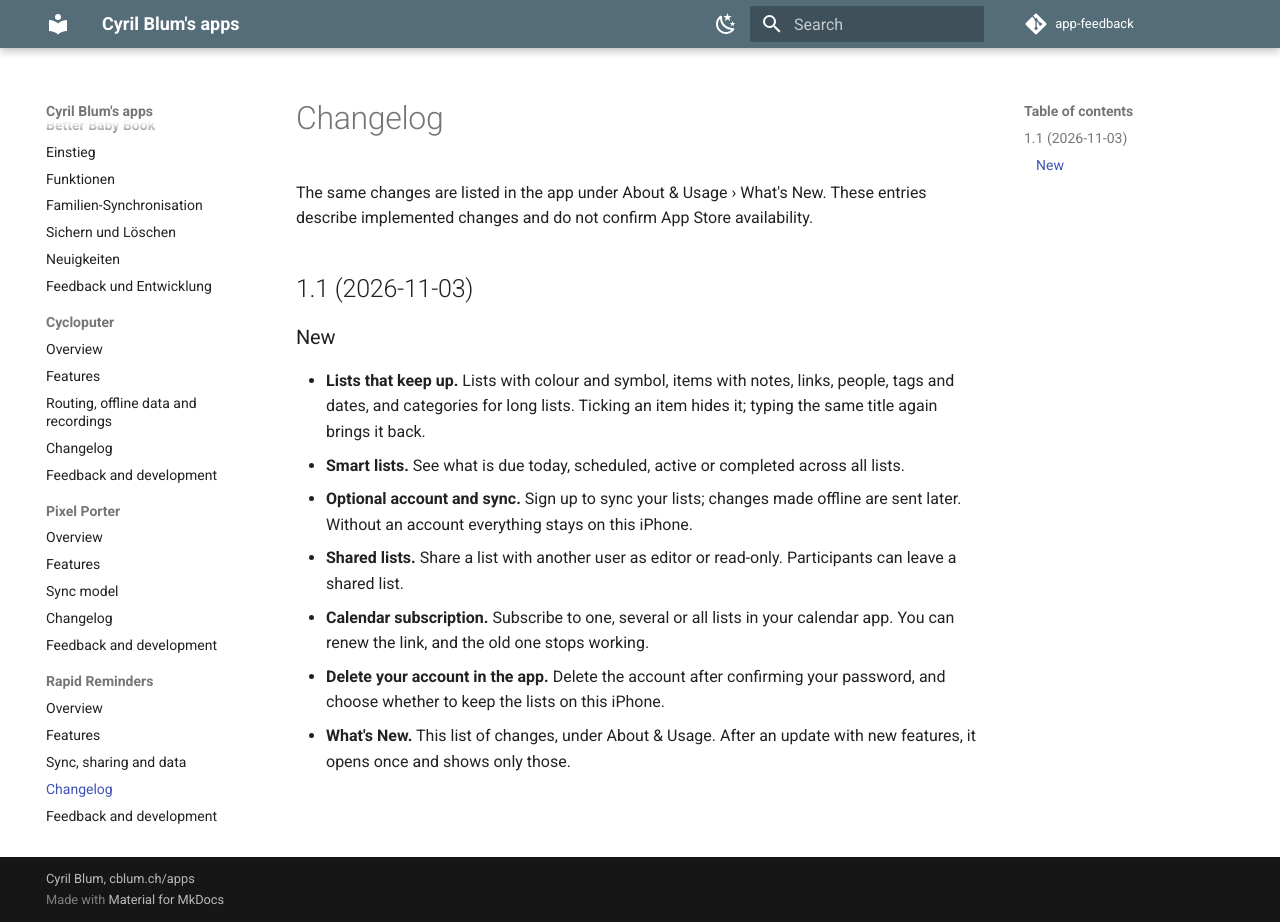
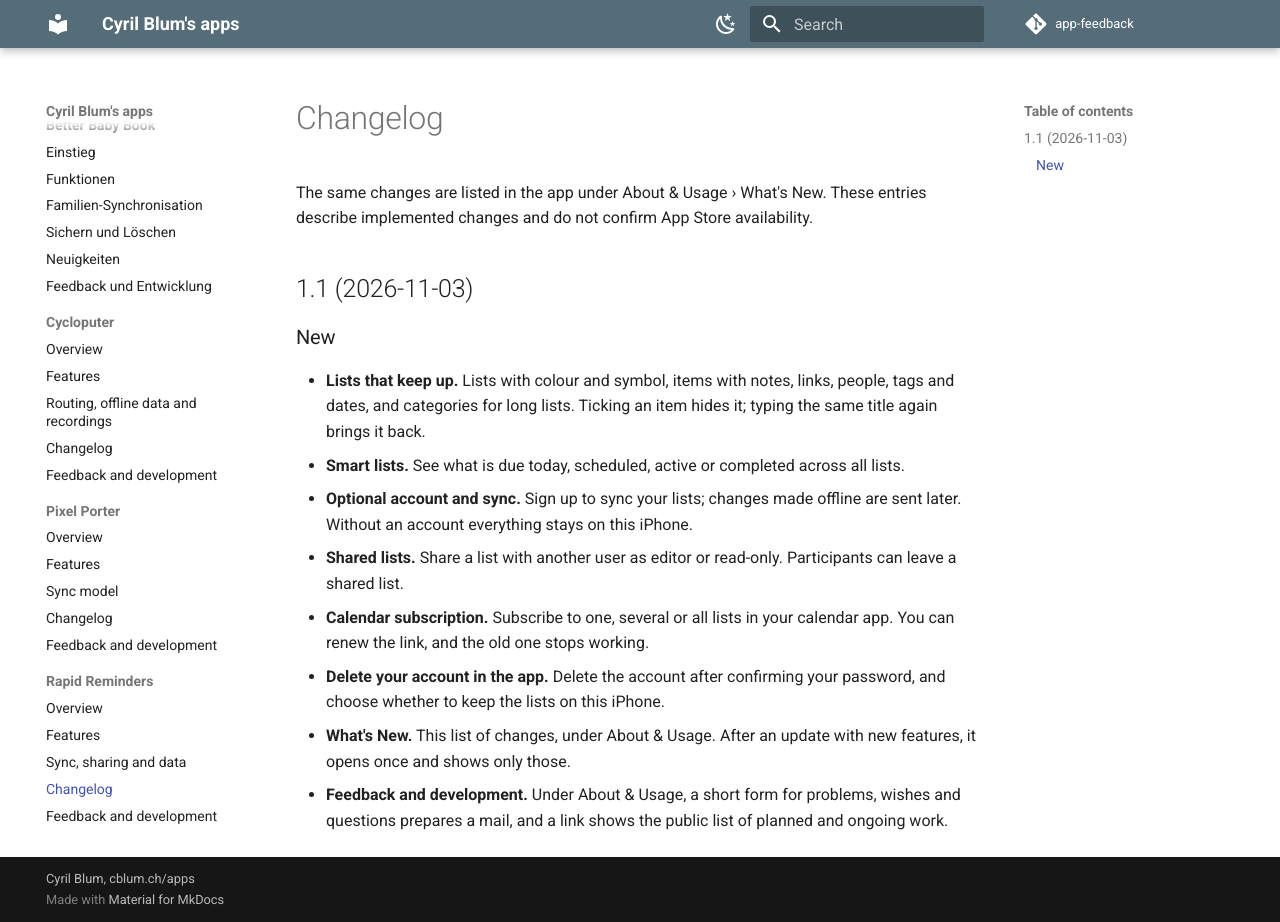
Before and after one commit to CyrilBlum/app-feedback, an MkDocs documentation site: the page built from docs/rapid-reminders/changelog.md, in a window 1280 px wide and 922 px high. Built offline with MkDocs 1.6.1 and Material for MkDocs 9.7.7, drawn with Linux system fonts in a browser that asks for light colours; comment, search, counter and statistics services are not loaded.

Commit message:
Changelog: Rapid Reminders feedback and development
Co-Authored-By: Claude Opus 5.5 <noreply@anthropic.com>

```diff
--- a/docs/rapid-reminders/changelog.md
+++ b/docs/rapid-reminders/changelog.md
@@ -13,3 +13,4 @@ The same changes are listed in the app under About & Usage › What's New. These
 - **Calendar subscription.** Subscribe to one, several or all lists in your calendar app. You can renew the link, and the old one stops working.
 - **Delete your account in the app.** Delete the account after confirming your password, and choose whether to keep the lists on this iPhone.
 - **What's New.** This list of changes, under About & Usage. After an update with new features, it opens once and shows only those.
+- **Feedback and development.** Under About & Usage, a short form for problems, wishes and questions prepares a mail, and a link shows the public list of planned and ongoing work.
```
